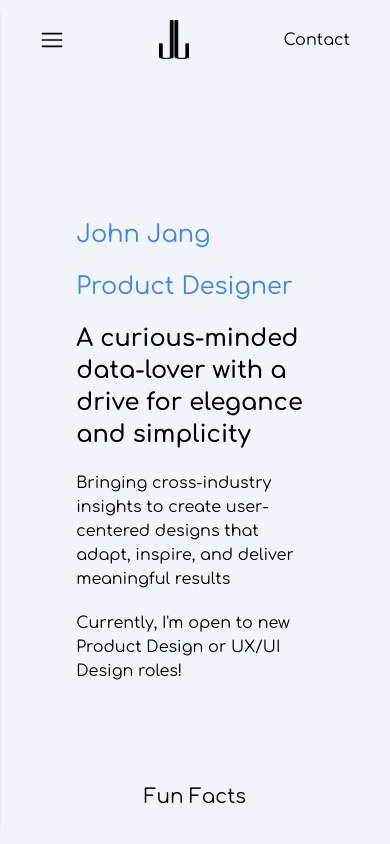
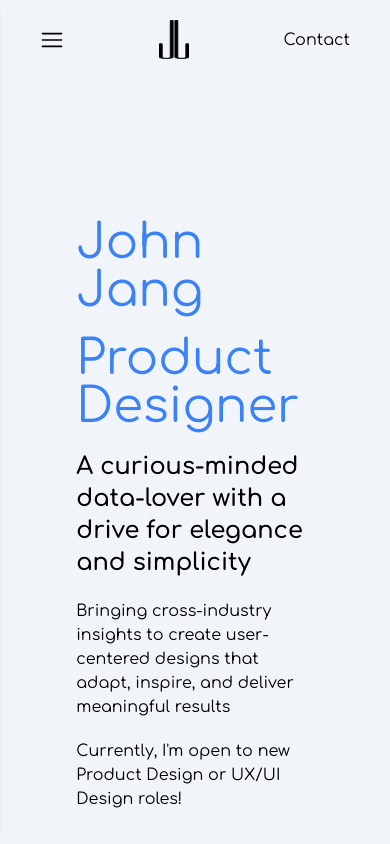
Before and after one commit to johnjang94/portfolio-ver-3, a React (Vite) app: page / in a window 390 px wide. Shown: the top 844 px of the page. Built offline with nearby package versions, Linux system fonts and the light colour scheme.

Commit message:
font fixing

```diff
--- a/src/pages/home/home.jsx
+++ b/src/pages/home/home.jsx
@@ -96,12 +96,10 @@ export default function Home() {
     <div>
       <header className="lg:my-24 mx-auto px-5 md:px-0 lg:w-[80vw] w-11/12 mt-20 mb-82 2xl:my-28">
         <div className="p-10">
-          <h1 className="md:text-5xl text-2xl py-5 text-blue-500">John Jang</h1>
-          <div className="md:text-xl text-base mb-3 md:mb-0">
+          <h1 className="text-5xl py-5 text-blue-500">John Jang</h1>
+          <div className="mb-3 md:mb-0">
             {/* <h1>I&#39;m a {currentMethod}</h1> */}
-            <h1 className="md:text-5xl text-2xl text-blue-500">
-              Product Designer
-            </h1>
+            <h1 className="text-5xl text-blue-500">Product Designer</h1>
             <p className="text-2xl font-semibold my-5">
               A curious-minded data-lover with a drive for elegance and
               simplicity
```
